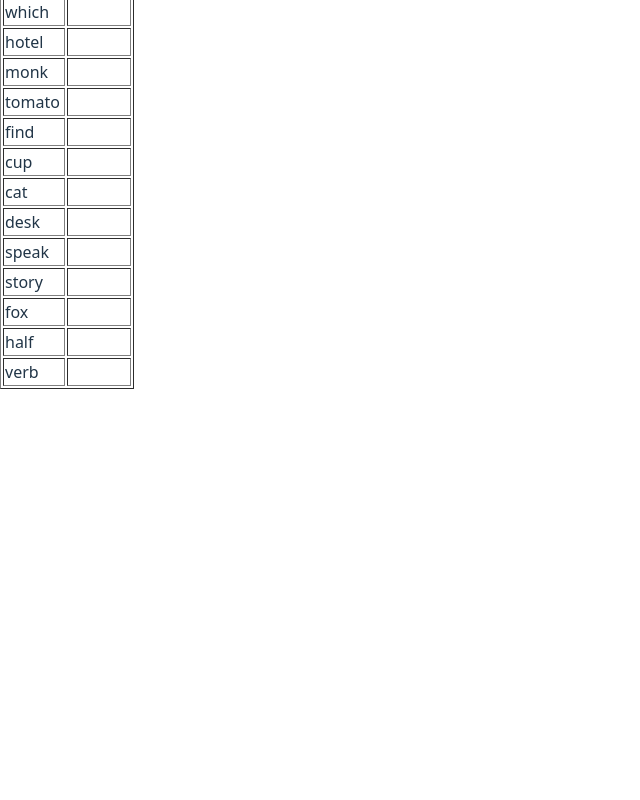
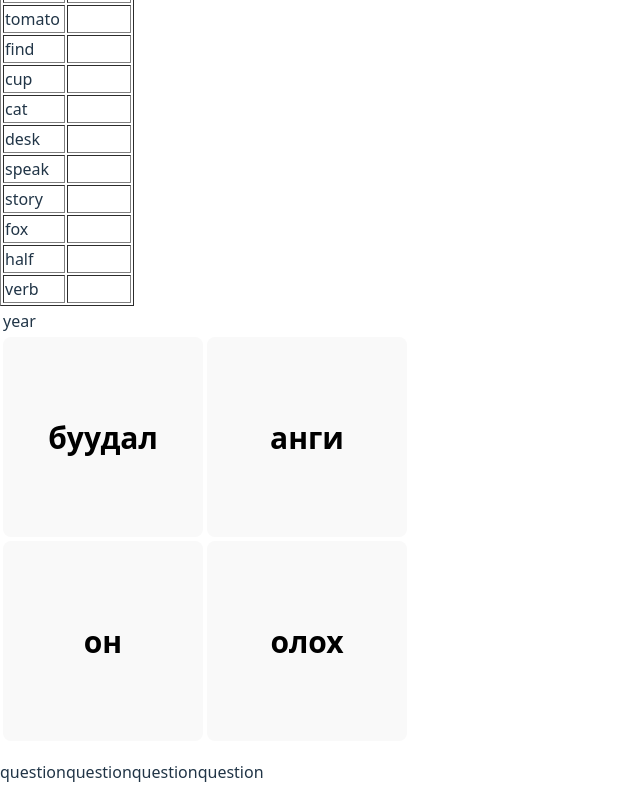
Before and after one commit to GuillaumeLempereur/voclearn, a React (Vite) app in the folder vlearn/: page / in a window 1280 px wide. Shown: the part 328-1128 px from the top of the page, without its empty margins (0-640 px from the left). Before the commit the page ends 800 px from the top, so only its background shows below. Built offline with nearby package versions, Linux system fonts and the light colour scheme.

Commit message:
1st draft working

```diff
--- a/vlearn/src/App.jsx
+++ b/vlearn/src/App.jsx
@@ -1,4 +1,5 @@
 import React, { useState } from 'react';
+import FlashCard from './FlashCard.jsx'
 
 function App(props){
   //const rows = Array.from({ length: 20 }, (_, i) => ["Word", `Row ${i + 1}`]);
@@ -11,6 +12,7 @@ function App(props){
   };
 
   return (
+	  <>
     <table border="1">
       <tbody>
 	  <tr>
@@ -27,6 +29,8 @@ function App(props){
         ))}
       </tbody>
     </table>
+	  <FlashCard />
+	  </>
   );
 }
 
--- a/vlearn/src/FlashCard.jsx
+++ b/vlearn/src/FlashCard.jsx
@@ -7,7 +7,7 @@ function Card({word, highLight, onCardClick}){
 	);
 }
 
-let Words = [
+var Words = [
     [
         "\u0431\u0443\u0443\u0434\u0430\u043b",
         "hotel"
@@ -92,47 +92,59 @@ let Words = [
 function FlashCard(props){
 	//TODO
 	////const rows = Array.from({ length: 20 }, (_, i) => ["Word", `Row ${i + 1}`]);
-	//const progress = useRef(0); // counter 0 to 4
-	const [progress, setProgress] = useState(0); // counter 0 to 4
+	const gameStage = useRef(0); // counter 0 to 4
+	//const [progress, setProgress] = useState(0); // counter 0 to 4
 	const [userAns, setUserAns] = useState(-1); // id of the button clicked, -1 means showing the question
 	const ans = useRef(Math.floor(Math.random()*4)); // id of the right answer
+	let _highLight = ["question","question","question","question"];
 
-	let _highLight = [];
-	let quest = Words[progress*4+ans][1];
+	//console.log(Words);
+	//console.log("prog, ans:" + progress + " " + ans);
+	//console.log(progress*4+ans);
+	var idxAns = ans.current;
+	let progress = gameStage.current;
+	let quest = Words[progress*4+ans.current][1];
 
-	console.log(Words);
 	const onCardClick = (idxClicked) => {
-		/*
-		for(let i=0;i<4;i++){
-			if(i==ans && i == idxClicked){
-				_highLight[i] = "goodAnswer";
-			}else if(i == ans && idxClicked != i){
-				_highLight[i] = "wrongAnswer";
-			}else if(i == ans && i != idxClicked){ // correct answer
-				_highLight[i] = "goodAnswer";
-			}else{
-				_highLight[i] = "question";
-			}
+		setUserAns(idxClicked);
+		setTimeout(() => {
+			gameStage.current++;
 			setUserAns(-1);
-		}
-		*/
-/*
-	setTimeout(() => {
-		progress.current++;
-		setProgress(progress+1);
-	}, 1000);
- * */
-		ans.current = Math.floor(Math.random()*4); // id of the right answer
+			ans.current = Math.floor(Math.random()*4); // id of the right answer
+		}, 1600);
 	};
 
-	let words = [];
-	for(let i=0;i<4;++i)
-		words.push(Words[progress*4+i][0]);
+	if(userAns >=0){ // process answer
+		let idxClicked = userAns;
+	for(let i=0;i<4;i++){
+		if(i==idxAns && i == idxClicked){
+			_highLight[i] = "goodAnswer";
+		}else if(i != idxAns && idxClicked == i){
+			_highLight[i] = "wrongAnswer";
+		}else if(i == idxAns && i != idxClicked){ // correct answer
+			_highLight[i] = "goodAnswer";
+		}else{
+			_highLight[i] = "question";
+		}
+	}
+	}
+	let DBG = _highLight;
+	let words = ["","","",""];
+	if(progress<=4)
+		for(let i=0;i<4;++i)
+			words[i] = Words[progress*4+i][0];
+	else
+		userAns = 4;
 
+	if(userAns==4)
+		return (<p>end</p>)
+	else
 	return (
+<>
 <table>
+<tbody>
 	<tr>
-		<td colspan="2">{quest}</td>
+		<td colSpan="2">{quest}</td>
 	</tr>
 	<tr>
 		<td>
@@ -150,7 +162,10 @@ function FlashCard(props){
 			<Card word={words[3]} onCardClick={() => onCardClick(3)} highLight={_highLight[3]}/>
 		</td>
 	</tr>
+</tbody>
 </table>
+<p>{DBG}</p>
+</>
 	);
 }
 
```
